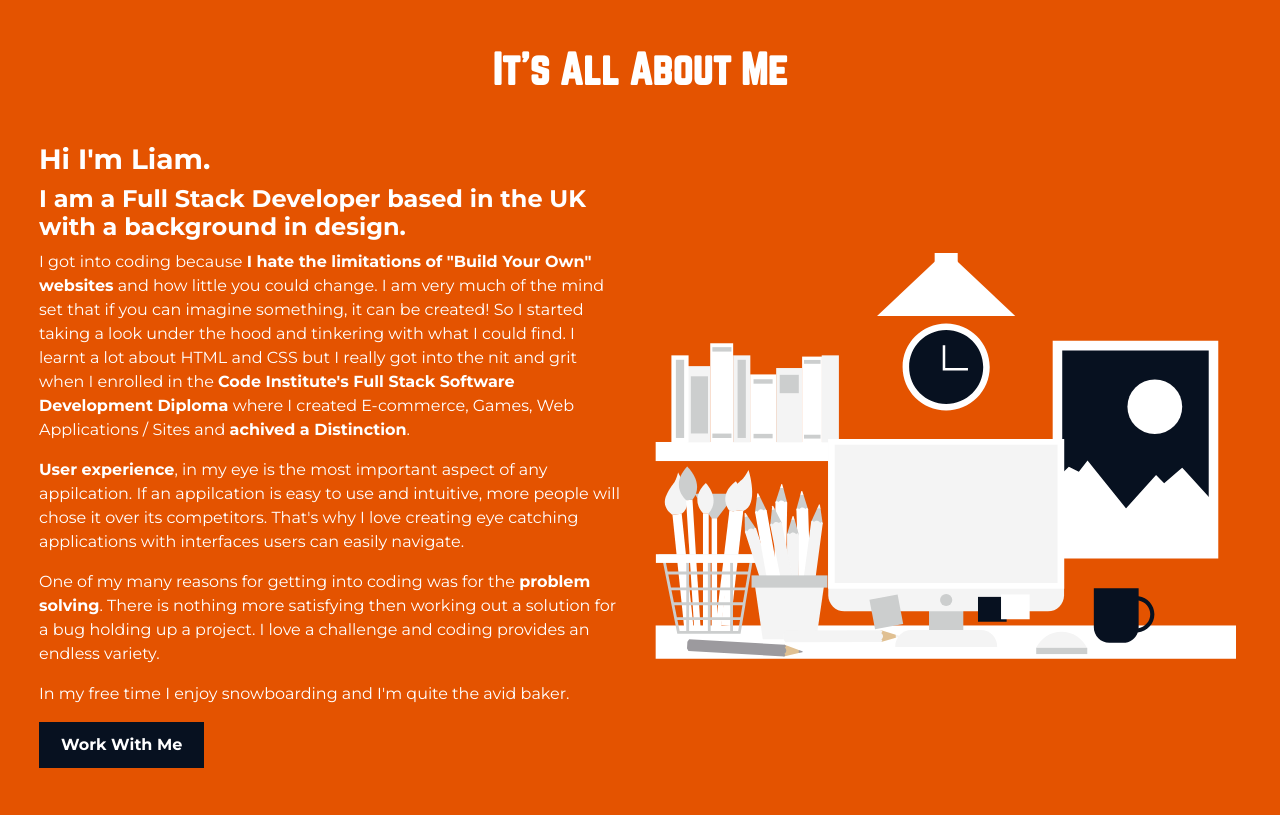
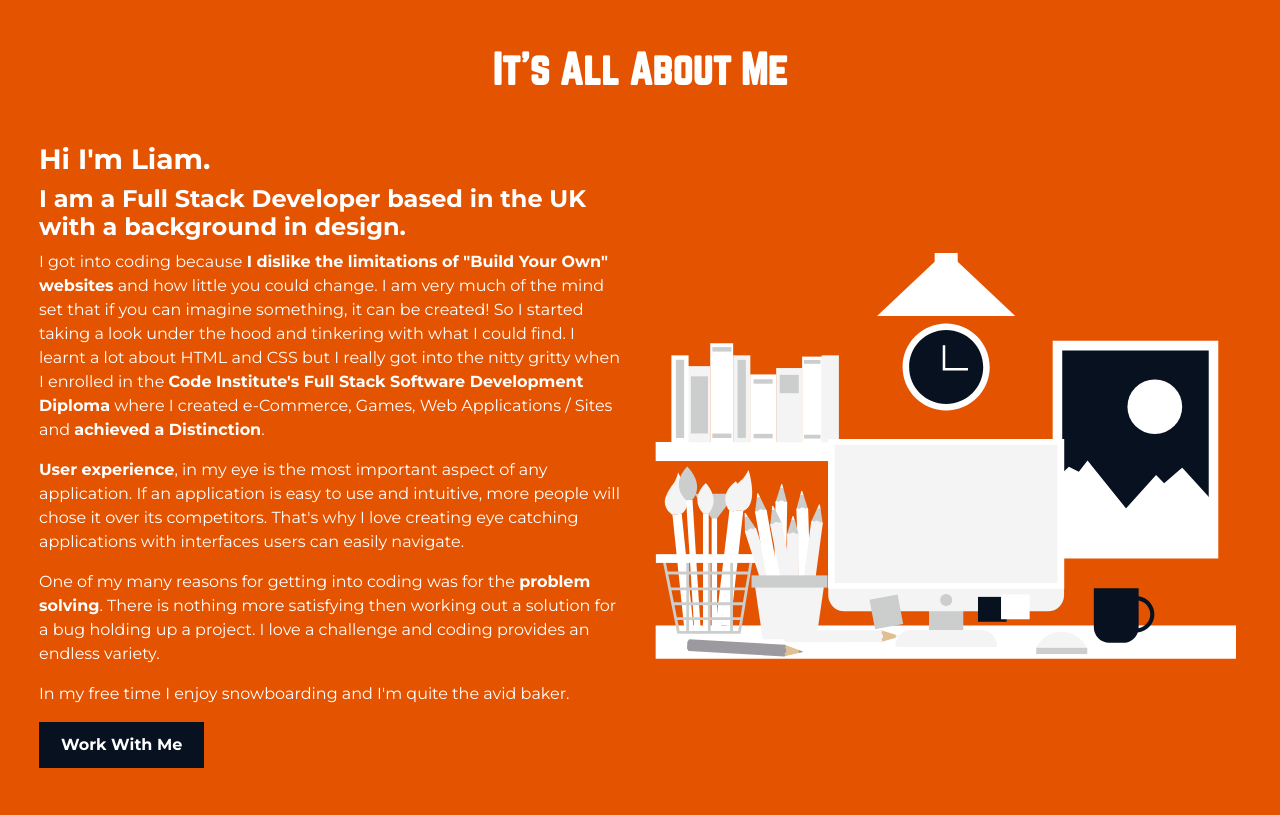
Before and after one commit to LiamDHall/Portfolio, a Flask app: page / in a window 1280 px wide. Shown: the part 801-1616 px from the top of the page. Run offline with Flask 2, Linux system fonts and the light colour scheme; data that the repository does not hold is empty; some libraries are stand-ins or nearby versions.

Commit message:
Fix spelling errors

```diff
--- a/templates/index.html
+++ b/templates/index.html
@@ -37,13 +37,13 @@
                <h3>Hi I'm Liam.</h3>
                <h4>I am a Full Stack Developer based in the UK with a background in design.</h4>
                <p>
-                  I got into coding because <strong>I hate the limitations of "Build Your Own" websites</strong> and how little you could change.
+                  I got into coding because <strong>I dislike the limitations of "Build Your Own" websites</strong> and how little you could change.
                   I am very much of the mind set that if you can imagine something, it can be created! So I started taking a look under the
-                  hood and tinkering with what I could find. I learnt a lot about HTML and CSS but I really got into the nit and grit when I
-                  enrolled in the <strong>Code Institute's Full Stack Software Development Diploma</strong> where I created E-commerce, Games, Web Applications / Sites and <strong>achived a Distinction</strong>.
+                  hood and tinkering with what I could find. I learnt a lot about HTML and CSS but I really got into the nitty gritty when I
+                  enrolled in the <strong>Code Institute's Full Stack Software Development Diploma</strong> where I created e-Commerce, Games, Web Applications / Sites and <strong>achieved a Distinction</strong>.
                </p>
                <p>
-                  <strong>User experience</strong>, in my eye is the most important aspect of any appilcation. If an appilcation is easy to use and intuitive,
+                  <strong>User experience</strong>, in my eye is the most important aspect of any application. If an application is easy to use and intuitive,
                   more people will chose it over its competitors. That's why I love creating eye catching applications with interfaces users can easily navigate.
                </p>
                <p>
```
